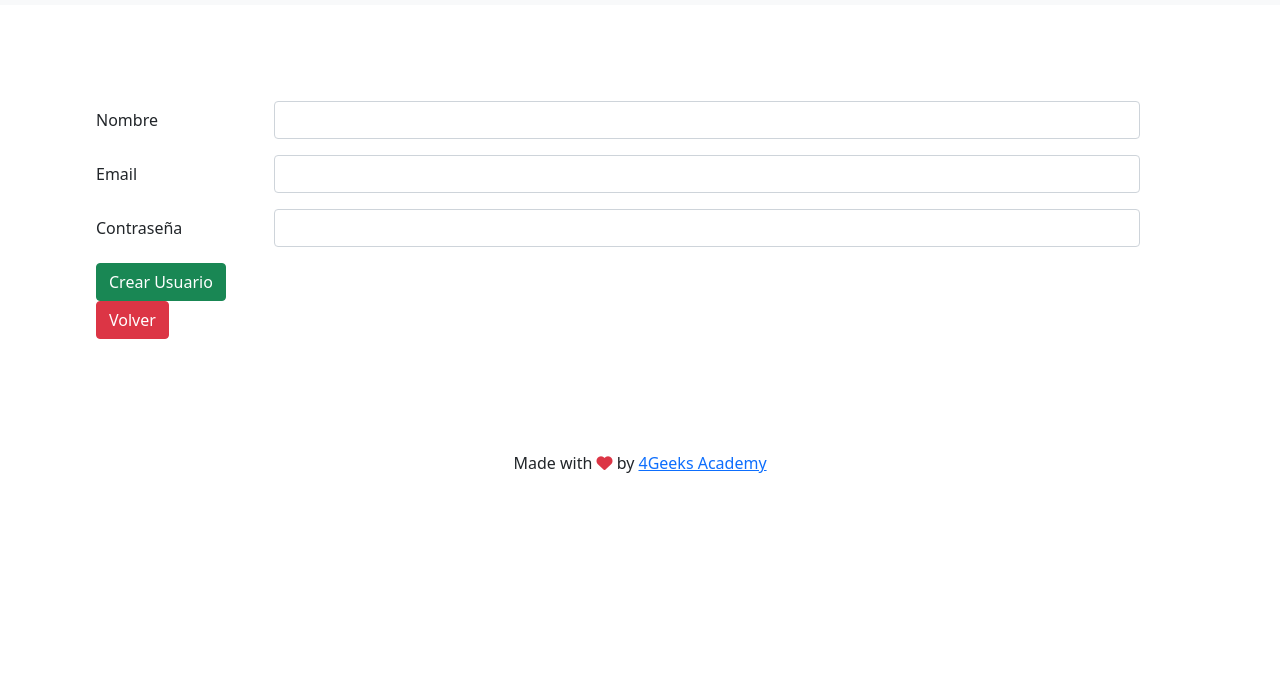
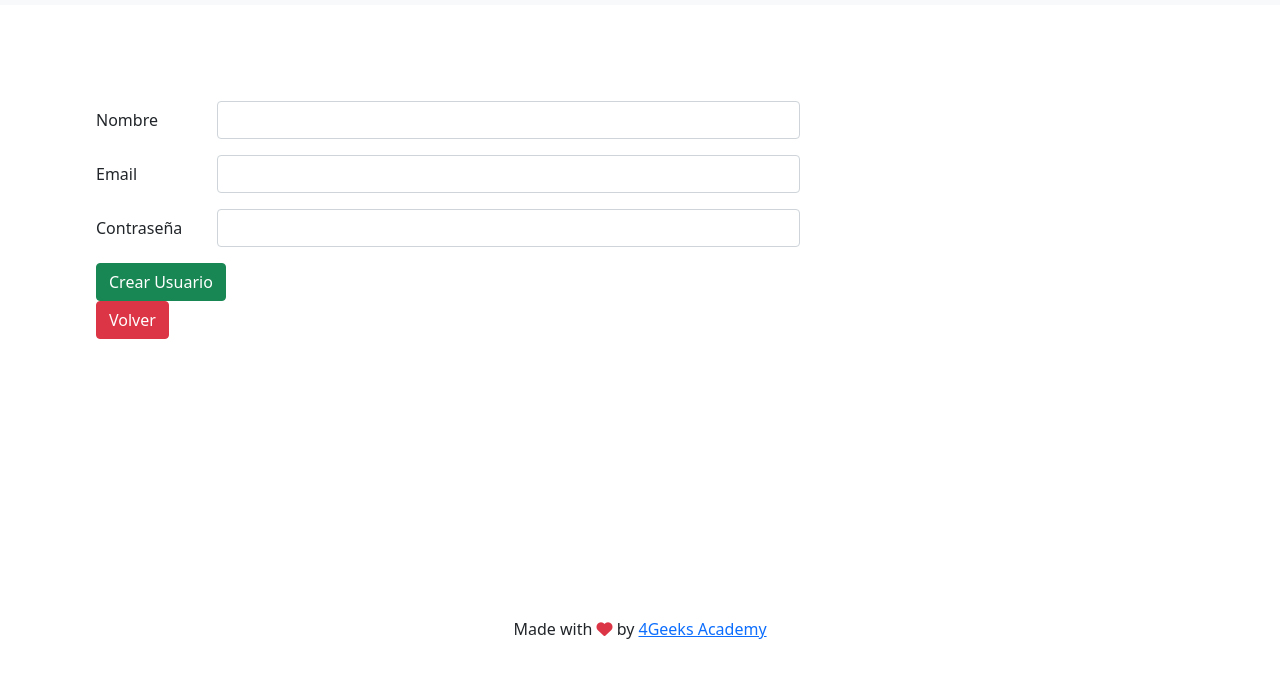
Before and after one commit to 4GeeksAcademy/ORFR-Authentication-system-Python-Flask-React.js, a React app: page /single in a window 1280 px wide. Shown: the part 49-726 px from the top of the page. Built offline with nearby package versions, Linux system fonts and the light colour scheme; some packages are replaced by stand-ins of ours; no server answers.

Commit message:
todas las funcionalidades hechas

```diff
--- a/src/front/js/index.js
+++ b/src/front/js/index.js
@@ -4,7 +4,7 @@ import ReactDOM from "react-dom";
 
 //include your index.scss file into the bundle
 import "../styles/index.css";
-
+import "../styles/single.css";
 //import your own components
 import Layout from "./layout";
 
--- a/src/front/js/pages/home.js
+++ b/src/front/js/pages/home.js
@@ -3,6 +3,7 @@ import { Context } from "../store/appContext";
 import rigoImageUrl from "../../img/rigo-baby.jpg";
 import { Link,useNavigate } from "react-router-dom";
 import "../../styles/home.css";
+import "../../styles/single.css";
 
 export const Home = () => {
 	const { store, actions } = useContext(Context);
--- a/src/front/js/pages/single.js
+++ b/src/front/js/pages/single.js
@@ -3,6 +3,7 @@ import PropTypes from "prop-types";
 import { Link, useParams } from "react-router-dom";
 import { Context } from "../store/appContext";
 import rigoImageUrl from "../../img/rigo-baby.jpg";
+import "../../styles/single.css";
 
 export const Single = props => {
 	const { store, actions } = useContext(Context);
@@ -41,7 +42,7 @@ export const Single = props => {
 	// const params = useParams();
 //FORMULARIO CREACION DE USUARIO
 	return (
-		<div className="container m-5 p-5">
+		<div className="container m-5 p-5" id="form-create-user">
 			<form onSubmit={enviarData}>
 				<div class="row mb-3">
 					<label for="input_new_name" class="col-sm-2 col-form-label">Nombre</label>
--- /dev/null
+++ b/src/front/styles/single.css
@@ -0,0 +1,4 @@
+#form-create-user{
+    height: 500px;
+    width: 800px;
+}
```
Also changed, not shown: template.html (+1 -0 lines).
